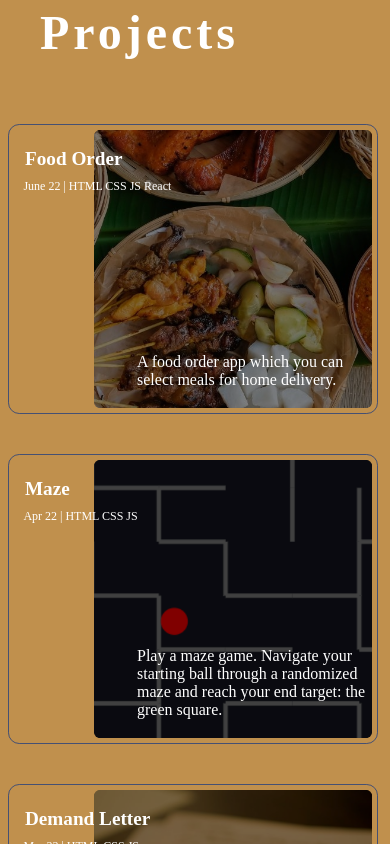
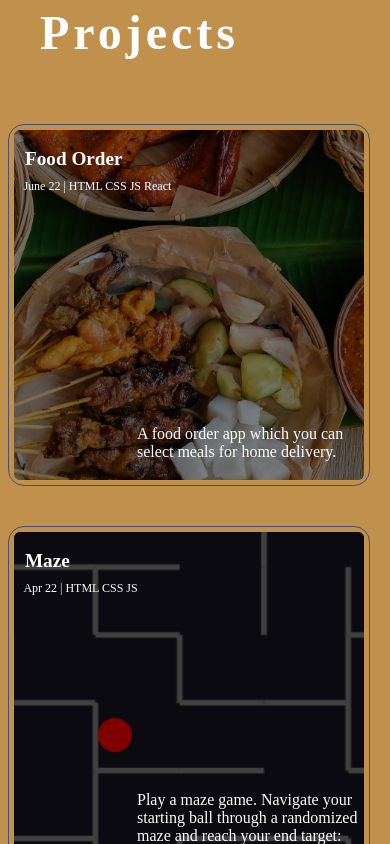
Before and after one commit to wteo/resumev2, a React (Create React App) app: page / in a window 390 px wide. Shown: the part 2380-3224 px from the top of the page. Built offline with nearby package versions, Linux system fonts and the light colour scheme.

Commit message:
readjusted size

```diff
--- a/src/components/Projects/Project/Project.module.css
+++ b/src/components/Projects/Project/Project.module.css
@@ -57,15 +57,10 @@
 
 @media (max-width: 780px) {
     .image {
-        float: center;
-        width:  18rem;
-        height: 18rem;
+        float: left;
+        width:  22.5rem;
+        height: 22.5rem;
         padding: 0.3rem;
         border-radius: 0.7rem;
     }
-
-    .projectContainer {
-        border-radius: 0.7rem;
-        padding-left: 5rem;
-    }
 }
```
